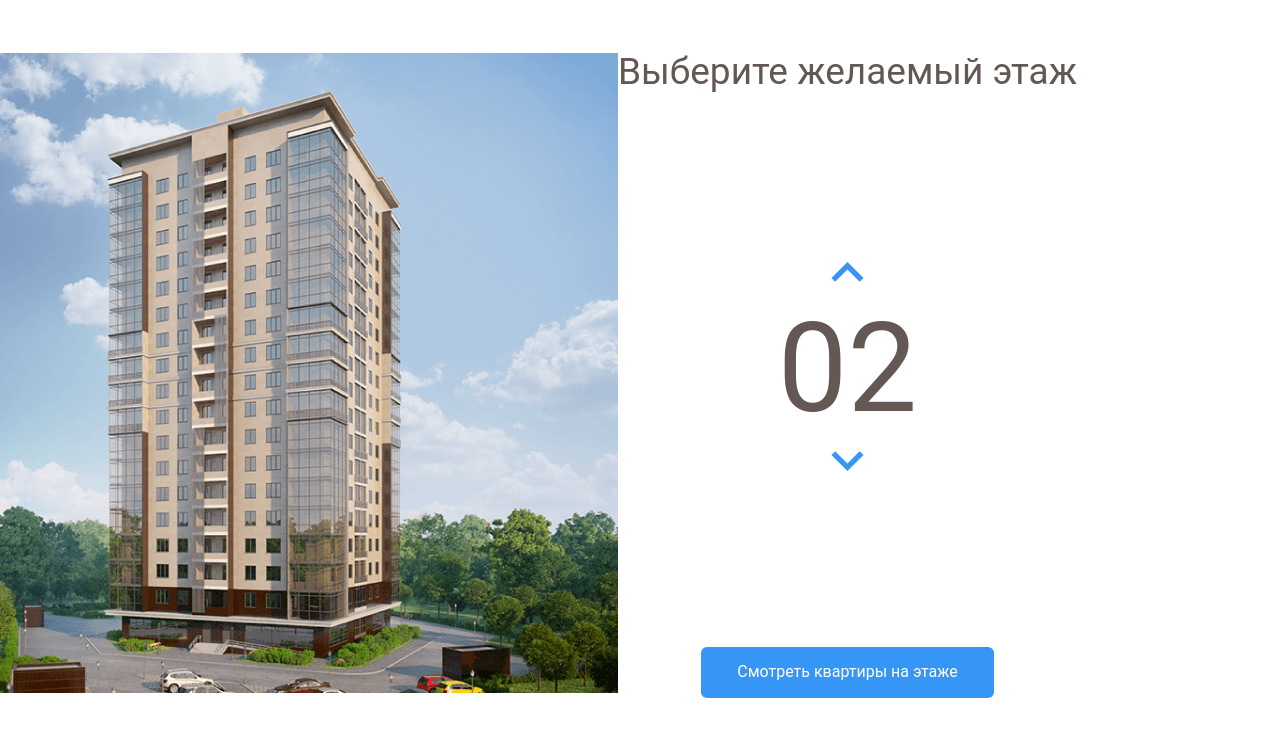
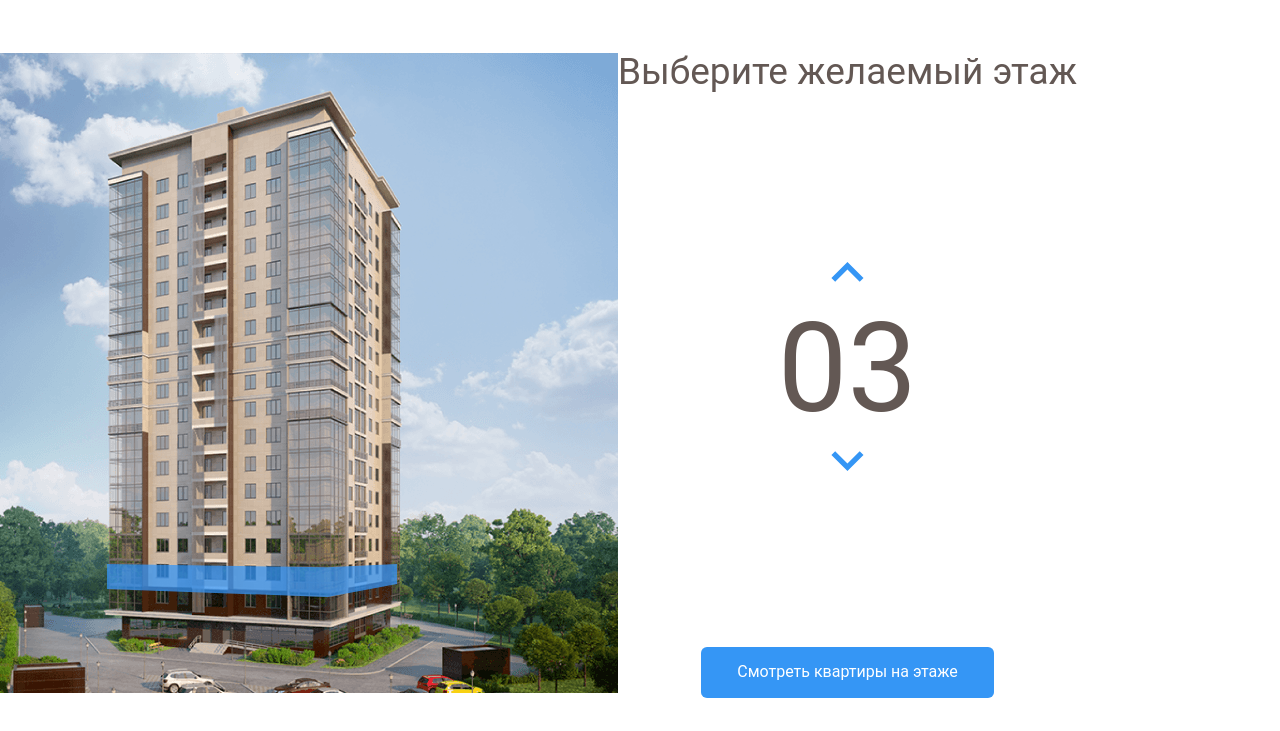
Before and after one commit to New-Work-S/Melody, a plain HTML site: page index.html in a window 1280 px wide. Both pictures are taken after a click on the button 847 px from the left and 343 px from the top of the page. Shown: the part 69-800 px from the top of the page. Drawn offline with nearby package versions, Linux system fonts and the light colour scheme; a web font is replaced by a local one.

Commit message:
Add files via upload

```diff
--- a/css/style.css
+++ b/css/style.css
@@ -1,8 +1,8 @@
 @font-face {
-  font-family: 'Bebas Neue';
-  src: local('Bebas Neue Regular Regular'), local(../'BebasNeueRegular'),
-    url('BebasNeueRegular.woff2') format('woff2'),
-    url(../'BebasNeueRegular.woff') format('woff');
+  font-family: "Bebas Neue";
+  src: local("Bebas Neue Regular Regular"), local("BebasNeueRegular"),
+    url(../fonts/"BebasNeueRegular.woff2") format("woff2"),
+    url(../fonts/"BebasNeueRegular.woff") format("woff");
     font-display: swap;
 }
 * {
@@ -78,6 +78,9 @@ body {
 .home-image path:hover {
   opacity: 1;
 }
+path.current-floor {
+  opacity: 1;
+}
 .counter-group {
   display: flex;
   flex-direction: column;
@@ -93,14 +96,14 @@ body {
 }
 .main-title {
   margin: 0;
-  font family:"Bebas Neue Regular", sans-serif;
+  font family:"Bebas Neue", sans-serif;
   font-weight: normal;
   font-size: 37px;
   line-height: 37px;
   color: #635854;
 }
 .counter {
-  font family: "Bebas Neue Regular", sans-serif;
+  font family: "Bebas Neue", sans-serif;
   color: #635854;
   font-size: 124px;
   margin: 10px;;
--- a/index.html
+++ b/index.html
@@ -56,26 +56,24 @@
             </pattern>
             <image id="image0_1_86" width="740" height="640" xlink:href="img/home.png" />
           </defs>
-          <path d="M106 537L326.8 545L396 531.3V553L327.5 572.7L106 561.7V537Z" fill="#3595F6" fill-opacity="0.75" />
-          <path d="M107 536V511L327.3 514.3L397 511V531L327.7 544L107 536Z" fill="#3595F6" fill-opacity="0.75" />
-          <path d="M107 510V485H328H397V508L329 515L107 510Z" fill="#3595F6" fill-opacity="0.75" />
-          <path d="M107 486V461L328.3 457.3L396 464V486H328" fill="#3595F6" fill-opacity="0.75" />
-          <path d="M107 460V434L328.5 430.7L397 441.7V463L328 456.3L107 460Z" fill="#3595F6" fill-opacity="0.75" />
-          <path d="M106 433V409.3L327 397L398 420V441.3L327 429L106 433Z" fill="#3595F6" fill-opacity="0.75" />
-          <path d="M106 411V386L328.2 369.7L398 398.3V419L327.7 397.3L106 411Z" fill="#3595F6" fill-opacity="0.75" />
-          <path d="M106 386V361L328.5 340.7L398 377.3V398L326 369.3L106 386Z" fill="#3595F6" fill-opacity="0.75" />
-          <path d="M106 360V336L329 311.3L398 355.3V377L328.7 339L106 360Z" fill="#3595F6" fill-opacity="0.75" />
-          <path d="M106 335V311L328.5 282.3L398 333.3V354L327.7 311.7L106 335Z" fill="#3595F6" fill-opacity="0.75" />
-          <path d="M105 311V287L327.3 254L398 313.3V333L328 282.3L105 311Z" fill="#3595F6" fill-opacity="0.75" />
-          <path d="M106 286V262L327.2 227L397 291V312L328.3 253.7L106 286Z" fill="#3595F6" fill-opacity="0.75" />
-          <path d="M106 262V237L328.3 199L397 269.3V290L328 226L106 262Z" fill="#3595F6" fill-opacity="0.75" />
-          <path d="M106 236V211L326.8 167.3L397 246.3V269L328 195.7L106 236Z" fill="#3595F6" fill-opacity="0.75" />
-          <path d="M107 212V187L327 139L397 224V247L326.3 167.7L107 212Z" fill="#3595F6" fill-opacity="0.75" />
-          <path d="M106 187V162L325.8 110L397 202.3V225L327.3 138.7L106 187Z" fill="#3595F6" fill-opacity="0.75" />
-          <path d="M106 162V136L328 79.3L397 181V202L327.7 110.3L106 162Z" fill="#3595F6" fill-opacity="0.75" />
-
-        </svg>
-
+          <path data-floor="02" d="M106 537L326.8 545L396 531.3V553L327.5 572.7L106 561.7V537Z" fill="#3595F6" fill-opacity="0.75" />
+          <path data-floor="03" d="M107 536V511L327.3 514.3L397 511V531L327.7 544L107 536Z" fill="#3595F6" fill-opacity="0.75" />
+          <path data-floor="04" d="M107 510V485H328H397V508L329 515L107 510Z" fill="#3595F6" fill-opacity="0.75" />
+          <path data-floor="05" d="M107 486V461L328.3 457.3L396 464V486H328" fill="#3595F6" fill-opacity="0.75" />
+          <path data-floor="06" d="M107 460V434L328.5 430.7L397 441.7V463L328 456.3L107 460Z" fill="#3595F6" fill-opacity="0.75" />
+          <path data-floor="07" d="M106 433V409.3L327 397L398 420V441.3L327 429L106 433Z" fill="#3595F6" fill-opacity="0.75" />
+          <path data-floor="08" d="M106 411V386L328.2 369.7L398 398.3V419L327.7 397.3L106 411Z" fill="#3595F6" fill-opacity="0.75" />
+          <path data-floor="09" d="M106 386V361L328.5 340.7L398 377.3V398L326 369.3L106 386Z" fill="#3595F6" fill-opacity="0.75" />
+          <path data-floor="10" d="M106 360V336L329 311.3L398 355.3V377L328.7 339L106 360Z" fill="#3595F6" fill-opacity="0.75" />
+          <path data-floor="11" d="M106 335V311L328.5 282.3L398 333.3V354L327.7 311.7L106 335Z" fill="#3595F6" fill-opacity="0.75" />
+          <path data-floor="12" d="M105 311V287L327.3 254L398 313.3V333L328 282.3L105 311Z" fill="#3595F6" fill-opacity="0.75" />
+          <path data-floor="13" d="M106 286V262L327.2 227L397 291V312L328.3 253.7L106 286Z" fill="#3595F6" fill-opacity="0.75" />
+          <path data-floor="14" d="M106 262V237L328.3 199L397 269.3V290L328 226L106 262Z" fill="#3595F6" fill-opacity="0.75" />
+          <path data-floor="15" d="M106 236V211L326.8 167.3L397 246.3V269L328 195.7L106 236Z" fill="#3595F6" fill-opacity="0.75" />
+          <path data-floor="16" d="M107 212V187L327 139L397 224V247L326.3 167.7L107 212Z" fill="#3595F6" fill-opacity="0.75" />
+          <path data-floor="17" d="M106 187V162L325.8 110L397 202.3V225L327.3 138.7L106 187Z" fill="#3595F6" fill-opacity="0.75" />
+          <path data-floor="18" d="M106 162V136L328 79.3L397 181V202L327.7 110.3L106 162Z" fill="#3595F6" fill-opacity="0.75" />
+         </svg>
       </div>
       <!-- /.main-image -->
       <div class="main-info">
@@ -93,8 +91,15 @@
         <button class="button buttob-primary">Смотреть квартиры на этаже</button>
       </div>
       <!-- /.main-info -->
+    </main>
+    <script
+     src="https://code.jquery.com/jquery-3.6.1.min.js"
+     integrity="sha256-o88AwQnZB+VDvE9tvIXrMQaPlFFSUTR+nldQm1LuPXQ="
+     crossorigin="anonymous">
+    </script>
+    <script src="js/main.js">
 
-    </main>
+    </script>
 
   </body>
   </html>
--- /dev/null
+++ b/js/main.js
@@ -0,0 +1,37 @@
+$(document).ready(function () {
+  var currentFloor = 2; // переменная, где хранится текущий этаж
+  var floorPath =  $(".home-image path"); // каждый отдельно этаж в SVG
+  var counterUp = $(".counter-up"); /* кнопка увеличения этажа */
+  var counterDown = $(".counter-down"); /* кнопка уменьшения этажа */
+
+  // функция при наведении мышкой на этаж
+  floorPath.on("mouseover",function() {
+   floorPath.removeClass("current-floor"); // удаляем активный класс у этажей
+   currentFloor = $(this).attr("data-floor"); // получаем значение текущего этажа
+   $(".counter").text(currentFloor); // записываем значения этажа в счетчик справа
+  });
+
+  // отслеживаем клик по кнопке вверх
+  counterUp.on("click",function() {
+   if (currentFloor < 18) { // проверяем значение этажа, > 18
+    currentFloor++; //  + 1 этаж
+    usCurrentFloor = currentFloor.toLocaleString("en-US", { minimumIntegerDigits: 2,
+    useGrouping: false }); // форматируем переменную с этажом, должно быть 01, а не 1
+   $(".counter").text(usCurrentFloor); // записываем значения этажа в счетчик справа
+   floorPath.removeClass("current-floor"); // удаляем активный класс у этажей
+   $(`[data-floor=${usCurrentFloor}]`).toggleClass("current-floor"); // подсвечиваем текущий этаж
+   }
+  });
+
+  // отслеживаем клик по кнопке вниз
+  counterDown.on("click",function() {
+    if (currentFloor > 2) { // проверяем значение этажа, < 2
+      currentFloor--; //  - 1 этаж
+      usCurrentFloor = currentFloor.toLocaleString("en-US", { minimumIntegerDigits: 2,
+      useGrouping: false }); // форматируем переменную с этажом, должно быть 01, а не 1
+      $(".counter").text(usCurrentFloor); // записываем значения этажа в счетчик справа
+      floorPath.removeClass("current-floor"); // удаляем активный класс у этажей
+      $(`[data-floor=${usCurrentFloor}]`).toggleClass("current-floor"); // подсвечиваем текущий этаж
+    }
+  })
+});
```
